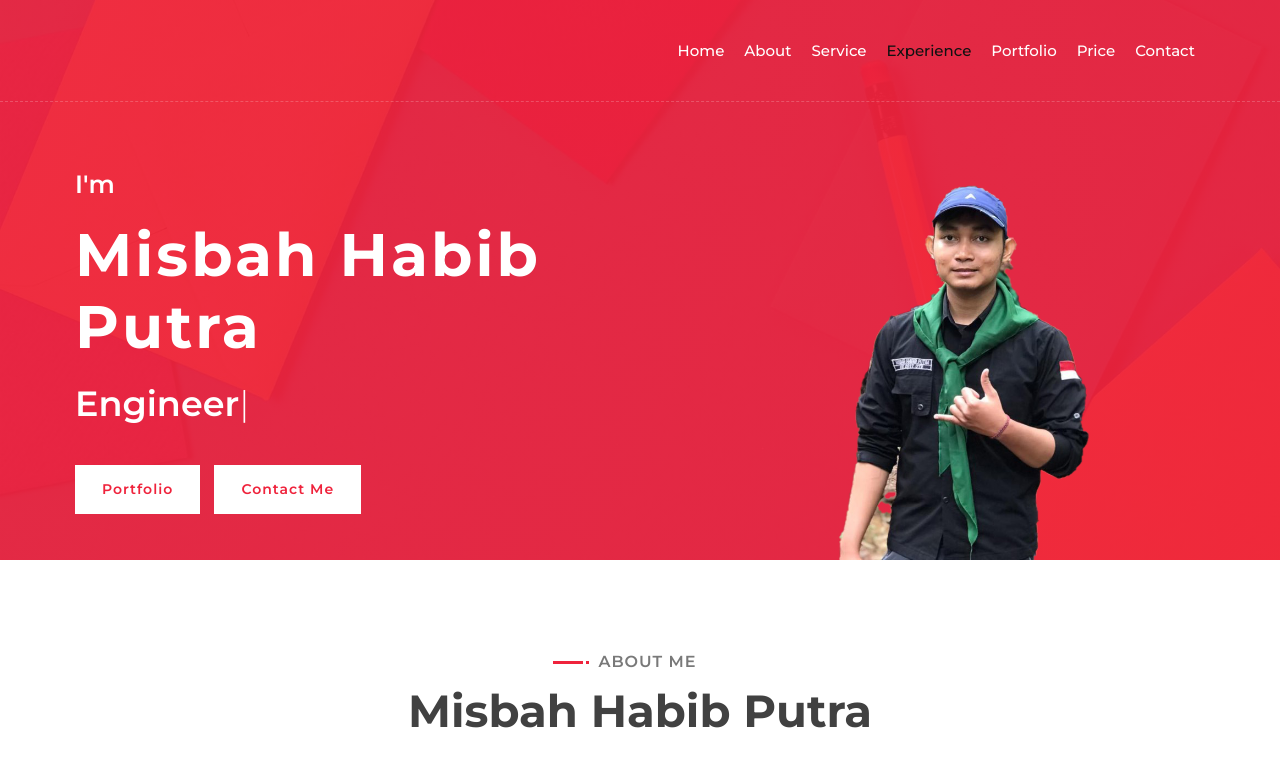
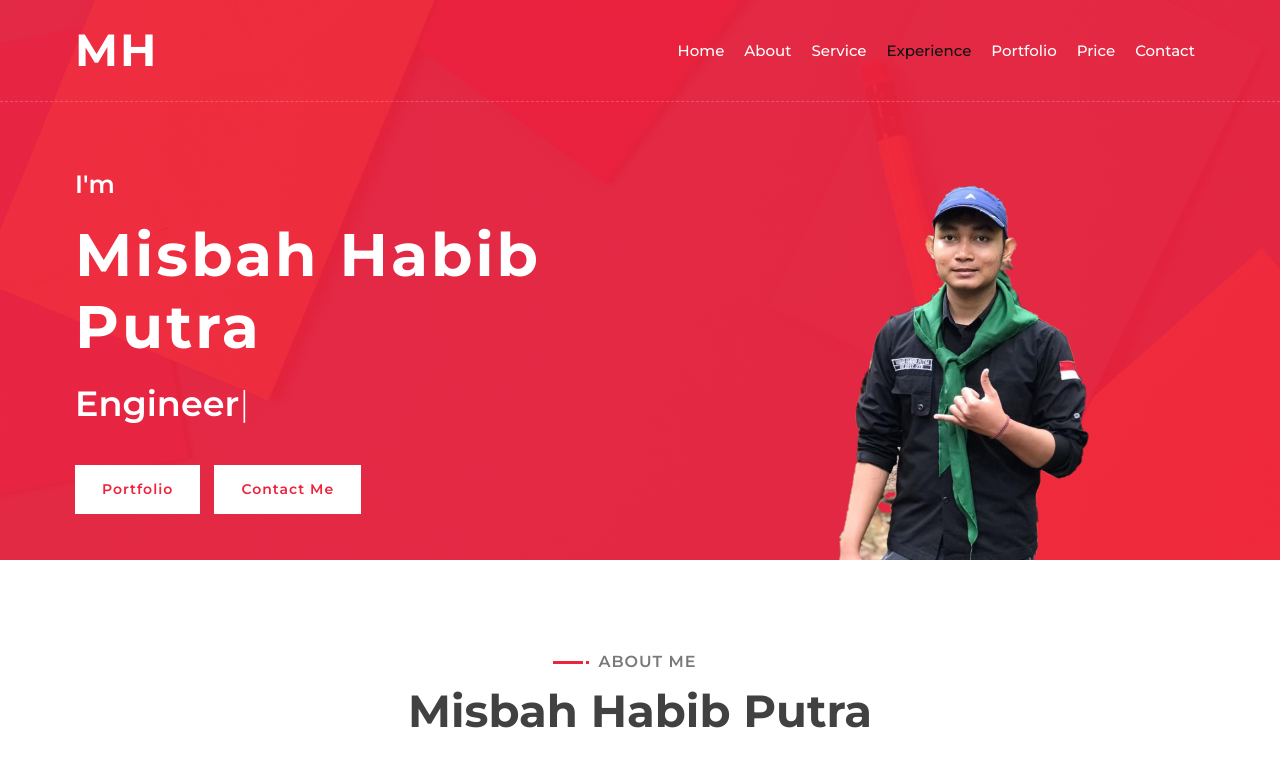
Before and after one commit to habibputra15/habibputra.github.io, a plain HTML site: page index.html in a window 1280 px wide. Shown: the top 780 px of the page. Drawn offline with nearby package versions, Linux system fonts and the light colour scheme.

Commit message:
Update index.html

```diff
--- a/index.html
+++ b/index.html
@@ -28,7 +28,7 @@
         <!-- Nav Bar Start -->
         <div class="navbar navbar-expand-lg bg-light navbar-light">
             <div class="container-fluid">
-                <a href="index.html" class="navbar-brand"></a>
+                <a href="index.html" class="navbar-brand">MH</a>
                 <button type="button" class="navbar-toggler" data-toggle="collapse" data-target="#navbarCollapse">
                     <span class="navbar-toggler-icon"></span>
                 </button>
```
